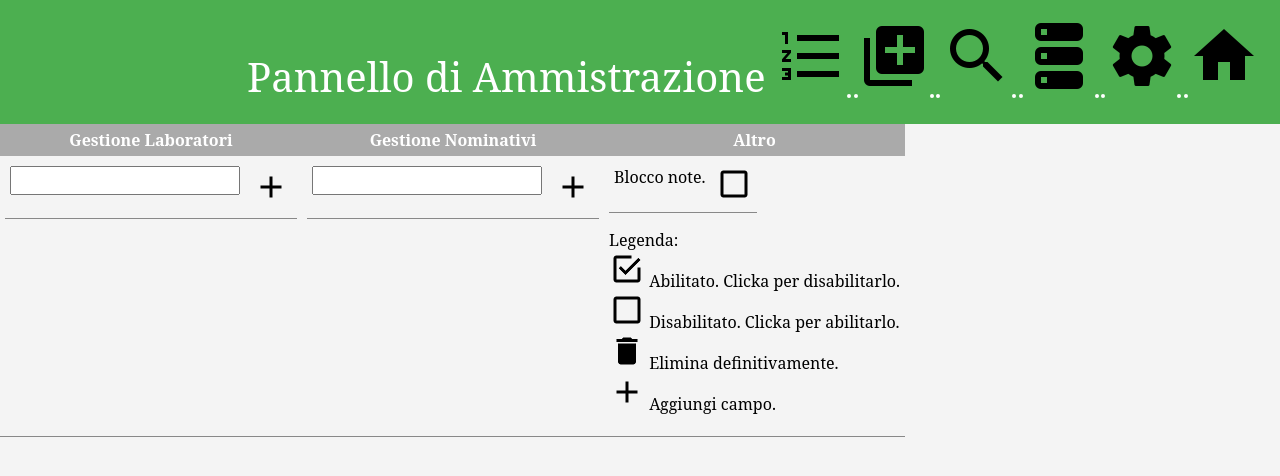
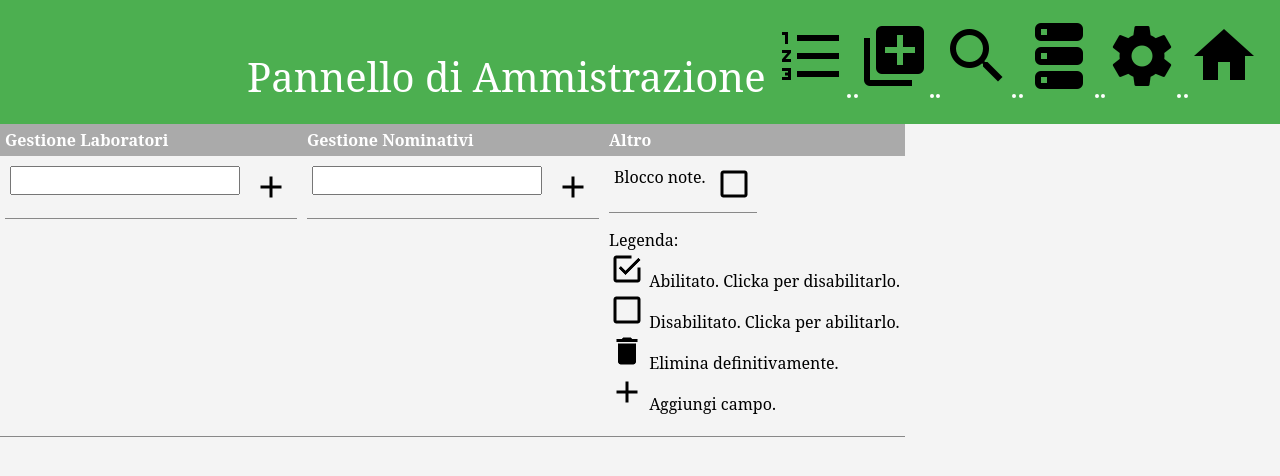
Before and after one commit to carlominucci/gestiolus, a PHP site: page /admin.php?dellab=1 in a window 1280 px wide. Shown: the top 476 px of the page. Run offline with PHP 8.4, Linux system fonts and the light colour scheme; data that the repository does not hold is empty.

Commit message:
pensavo di risolvere una roba in una tabella ma non ho risolto, pusho comunque la modifica inutile

```diff
--- a/admin.php
+++ b/admin.php
@@ -67,14 +67,14 @@ if($error != ""){
 echo $error;
 }
 ?>
-<table>
+<table class="tabella">
 	<tr>
 		<th>Gestione Laboratori</th>
 		<th>Gestione Nominativi</th>
 		<th>Altro</th>
 	</tr>
 		<td>
-						<table>
+						<table class="tabella">
 
 
 <?php
@@ -99,7 +99,7 @@ while ($row = mysql_fetch_array($result, MYSQL_NUM)){
 							</tr>
 						</table>
 </td><td>
-						<table>
+						<table class="tabella">
 <?php
 $querytecnici="SELECT * FROM tecnici";
 $resulttecnici = mysql_query($querytecnici);
@@ -125,7 +125,7 @@ while($rowtecnici = mysql_fetch_array($resulttecnici)){
 							</tr>
 						</table>
 </td><td>
-				<table>
+				<table class="tabella">
 <?php
 $query_settings_blocconote="SELECT stato FROM settings WHERE nome = \"blocconote\"";
 $result_settings_blocconote=mysql_query($query_settings_blocconote);
```
